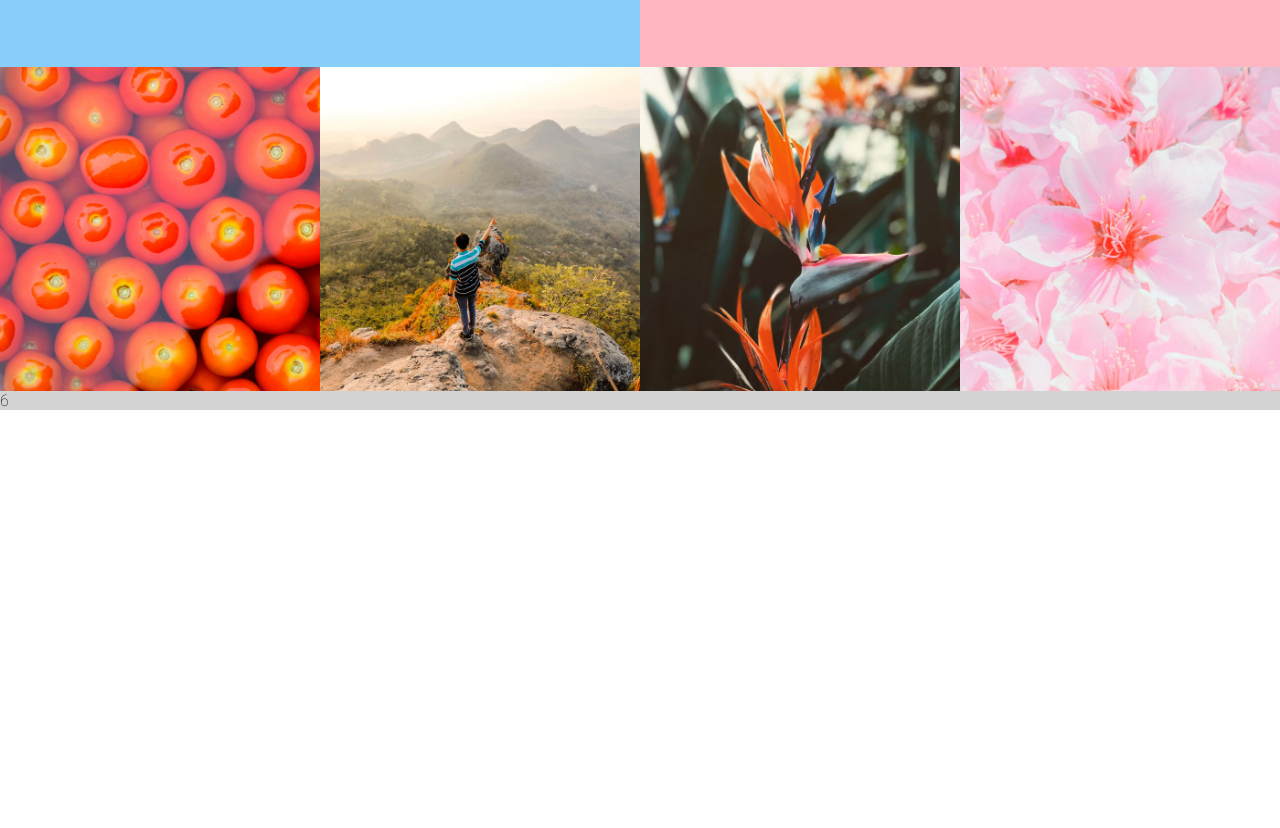
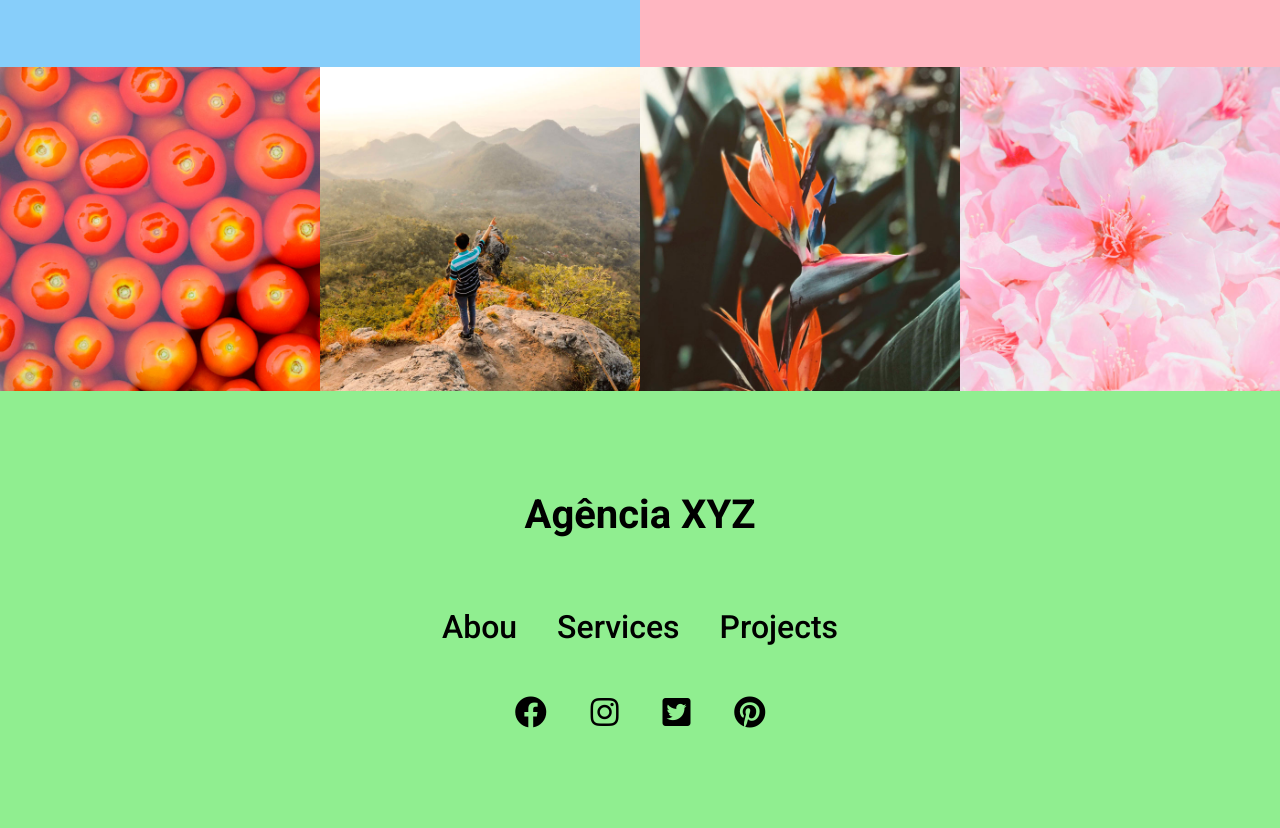
Before and after one commit to pedrofaustinoo/landing-page-agencia, a plain HTML site: page index.html in a window 1280 px wide. Shown: the part 2758-3586 px from the top of the page. Before the commit the page ends 3168 px from the top, so only its background shows below. Drawn offline with Linux system fonts and the light colour scheme.

Commit message:
lading page finalizada, adicionado footer

```diff
--- a/index.html
+++ b/index.html
@@ -10,6 +10,7 @@
     <link rel="stylesheet" href="./src/css/variables.css">
     <link rel="stylesheet" href="./src/css/style.css">
     <link rel="stylesheet" href="./src/css/menu.css">
+    <link rel="stylesheet" href="src/css/font-awesome.css">
 
     <link rel="preconnect" href="https://fonts.googleapis.com">
     <link rel="preconnect" href="https://fonts.gstatic.com" crossorigin>
@@ -46,7 +47,7 @@
         <h2>We make cool things</h2>
     </section>
 
-    <section class="about">
+    <section class="about" id="about">
         <div class="item">
             <h3>Title</h3>
             <p>Lorem ipsum dolor sit amet, consectetur adipisicing elit. Aspernatur dolorem, alias corrupti ad eum,
@@ -67,7 +68,7 @@
         </div>
     </section>
 
-    <section class="services">
+    <section class="services" id="services">
         <div class="service">
             <img src="./src/images/bolinha1.png" alt="" />
             <div class="service-info">
@@ -84,7 +85,7 @@
         </div>
     </section>
 
-    <section class="projects">
+    <section class="projects" id="projects">
         <div class="project">
             <a href="#">
                 <img src="./src/images/tomatoes.jpg" alt="tomates">
@@ -107,8 +108,23 @@
         </div>
     </section>
 
-    <footer class="footer">
-        6
+    <footer class="footer" id="footer">
+        <h4>Agência XYZ</h4>
+
+        <nav>
+            <ul>
+                <li><a href="#about">Abou</a></li>
+                <li><a href="#services">Services</a></li>
+                <li><a href="#projects">Projects</a></li>
+            </ul>
+        </nav>
+
+        <div class="social">
+            <a href="#"><i class="fab fa-facebook"></i></a>
+            <a href="#"><i class="fab fa-instagram"></i></a>
+            <a href="#"><i class="fab fa-twitter-square"></i></a>
+            <a href="#"><i class="fab fa-pinterest"></i></a>
+        </div>
     </footer>
 </body>
 
--- a/src/css/style.css
+++ b/src/css/style.css
@@ -221,5 +221,51 @@ body{
 
 .footer{
     grid-area: footer;
-    background-color: lightgray;
+    display: flex;
+    background-color: lightgreen;
+    flex-direction: column;
+    text-align: center;
+    padding: 100px 0;
 }
+
+.footer h4{
+    font-size: 2.5rem;
+    font-weight: 700;
+    margin-bottom: 20px;
+}
+
+.footer nav{
+    margin: 50px 0;
+}
+
+.footer nav ul{
+    display: flex;
+    justify-content: center;
+    max-width: 320px;
+    margin: 0 auto;
+}
+
+.footer nav ul li a{
+    font-weight: 500;
+    font-size: 2rem;
+    margin: 20px;
+    transition: 0.3s;
+}
+
+.footer nav ul li a:hover{
+    color: #fff;
+    font-weight: 700;
+}
+
+.footer .social i{
+    font-size: 2rem;
+    transition: 0.3s;
+}
+
+.footer .social a{
+    margin: 20px;
+}
+
+.footer .social a:hover{
+    color: #fff;
+}
```
